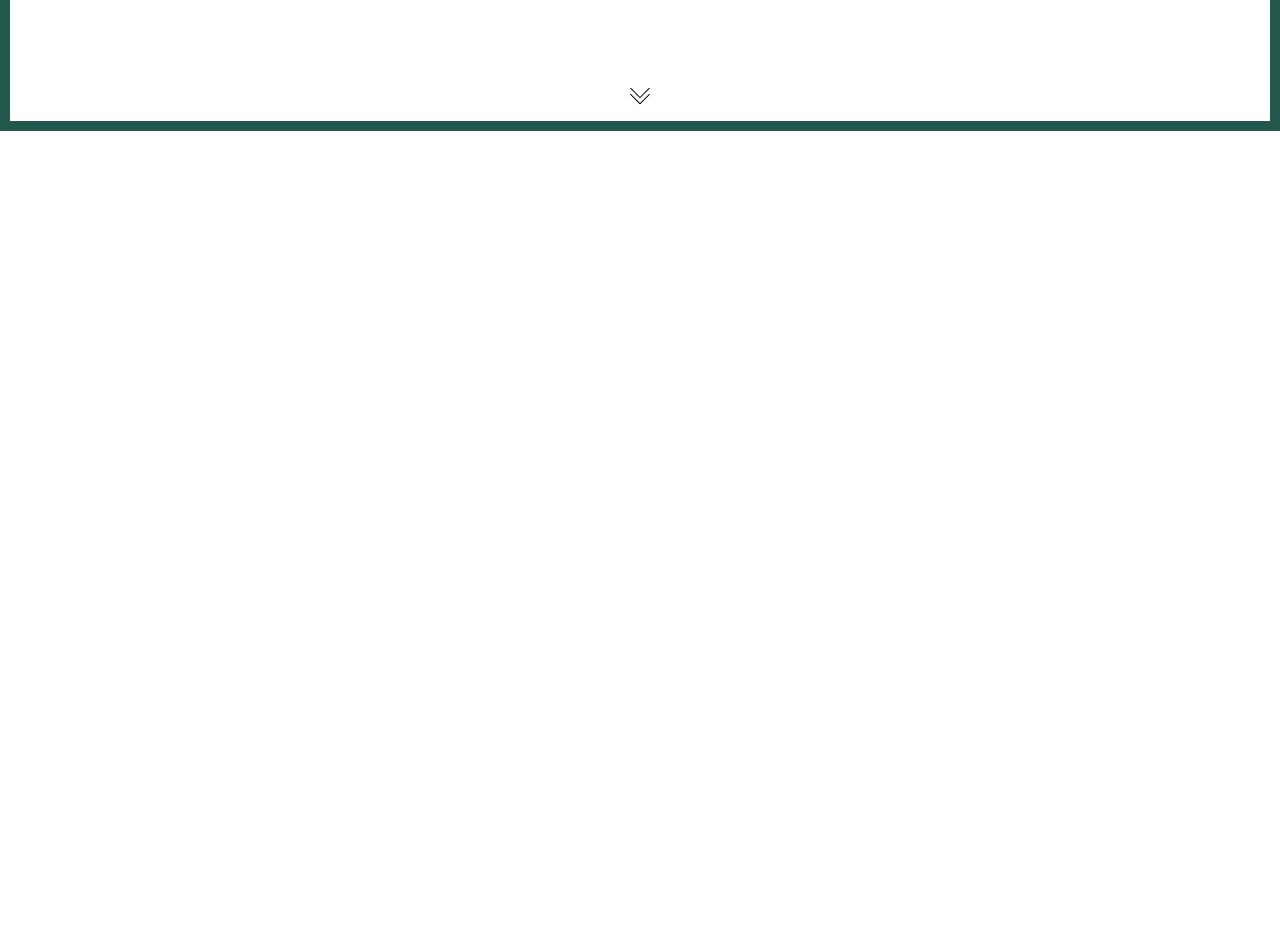
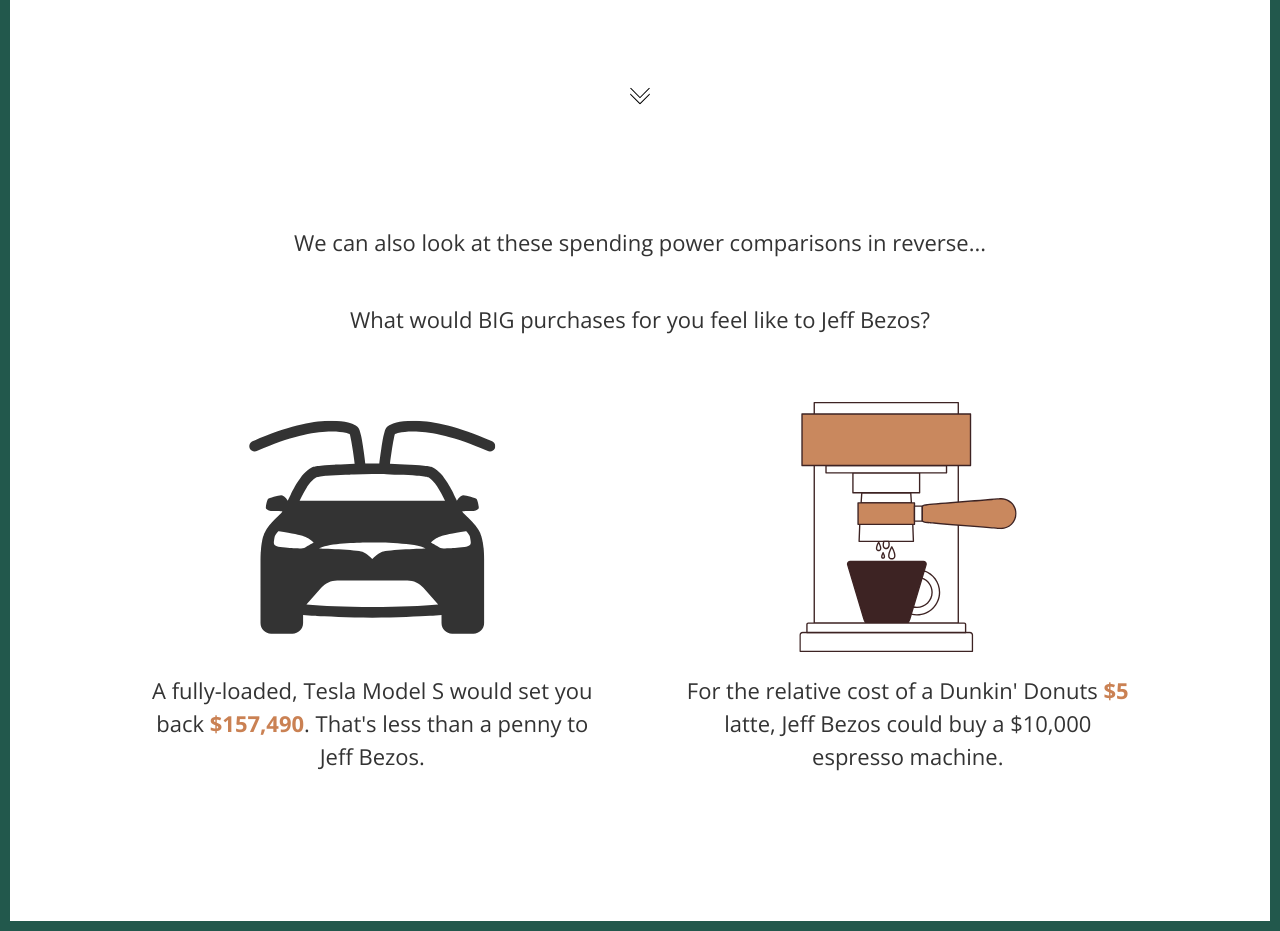
Before and after one commit to joegelay/you-vs-a-billionaire, a React (Create React App) app: page / in a window 1280 px wide. Shown: the part 2289-3220 px from the top of the page. Before the commit the page ends 2420 px from the top, so only its background shows below. Built offline with nearby package versions, Linux system fonts and the light colour scheme; a web font is replaced by a local one.

Commit message:
add page 4, add logic for Tesla comparison

```diff
--- a/src/App.css
+++ b/src/App.css
@@ -190,7 +190,9 @@ h3 {
   line-height: 1.5;
 }
 
-.page-two-image {
+.page-two-image,
+.page-three-image,
+.page-four-image {
   max-width: 250px;
 }
 
--- a/src/App.js
+++ b/src/App.js
@@ -3,6 +3,7 @@ import { useState } from "react";
 import PageOne from "./components/PageOne";
 import PageTwo from "./components/PageTwo";
 import PageThree from "./components/PageThree";
+import PageFour from "./components/PageFour";
 
 function App() {
   const [salary, setSalary] = useState();
@@ -27,6 +28,11 @@ function App() {
         formattedSalary={formattedSalary}
         multiplier={multiplier}
       ></PageThree>
+      <PageFour
+        salary={salary}
+        formattedSalary={formattedSalary}
+        multiplier={multiplier}
+      ></PageFour>
     </div>
   );
 }
--- /dev/null
+++ b/src/components/PageFour.js
@@ -0,0 +1,63 @@
+import chooseLatteComparisonImage from "../functions/chooseLatteComparisonImage.js";
+import chooseLatteComparisonText from "../functions/chooseLatteComparisonText.js";
+import Tesla from "../svgs/tesla.svg";
+
+export default function PageFour(props) {
+  const { multiplier } = props;
+  const teslaCost = 157490;
+
+  const chooseTeslaText = () => {
+    const bezosCost = (teslaCost / multiplier).toFixed(2);
+
+    if (bezosCost > 0.01) {
+      return (
+        <span>
+          {["That's a mere ", <strong>${bezosCost}</strong>, " to Jeff Bezos"]}
+        </span>
+      );
+    }
+
+    return "That's less than a penny to Jeff Bezos";
+  };
+
+  return (
+    <div className="page page-four">
+      <div className="row flex-row">
+        <div className="column flex-column">
+          <h3>
+            We can also look at these spending power comparisons in reverse...
+          </h3>
+          <h3>What would BIG purchases for you feel like to Jeff Bezos?</h3>
+        </div>
+      </div>
+
+      <div className="row flex-row">
+        <div className="column flex-column col-1-margin">
+          <img
+            id="tesla"
+            className="page-four-image"
+            src={Tesla}
+            alt="A Tesla car"
+          />
+          <h2>
+            A fully-loaded, Tesla Model S would set you back
+            <strong> $157,490</strong>. {chooseTeslaText()}.
+          </h2>
+        </div>
+
+        <div className="column flex-column col-1-margin">
+          <img
+            id={chooseLatteComparisonImage(multiplier).id}
+            className="page-two-image"
+            src={chooseLatteComparisonImage(multiplier).src}
+            alt={chooseLatteComparisonImage(multiplier).alt}
+          />
+          <h2>
+            For the relative cost of a Dunkin' Donuts <strong>$5</strong> latte,
+            Jeff Bezos could buy {chooseLatteComparisonText(multiplier)}
+          </h2>
+        </div>
+      </div>
+    </div>
+  );
+}
--- a/src/components/PageThree.js
+++ b/src/components/PageThree.js
@@ -14,7 +14,7 @@ export default function PageThree(props) {
         <div className="column flex-column col-1-margin">
           <img
             id={chooseParkingComparisonImage(multiplier).id}
-            className="page-two-image"
+            className="page-three-image"
             src={chooseParkingComparisonImage(multiplier).src}
             alt={chooseParkingComparisonImage(multiplier).alt}
           />
@@ -27,7 +27,7 @@ export default function PageThree(props) {
         <div className="column flex-column col-1-margin">
           <img
             id={chooseLatteComparisonImage(multiplier).id}
-            className="page-two-image"
+            className="page-three-image"
             src={chooseLatteComparisonImage(multiplier).src}
             alt={chooseLatteComparisonImage(multiplier).alt}
           />
@@ -40,7 +40,7 @@ export default function PageThree(props) {
         <div className="column flex-column col-1-margin">
           <img
             id="money-pockets"
-            className="page-two-image"
+            className="page-three-image"
             src={MoneyPockets}
             alt="A person's pockets overflowing with money."
           />
--- a/src/components/PageTwo.js
+++ b/src/components/PageTwo.js
@@ -32,8 +32,8 @@ export default function PageTwo(props) {
           />
           <h2>
             In other words, you spending <strong>$1</strong>, or Bezos spending
-            <strong> ${multiplier.toLocaleString()}</strong>, puts the same dent
-            in your wallets.
+            <strong> ${multiplier.toLocaleString()}</strong>, puts the same size
+            dents in your wallets.
           </h2>
         </div>
       </div>
```
Also changed, not shown: src/svgs/tesla.svg (added).
